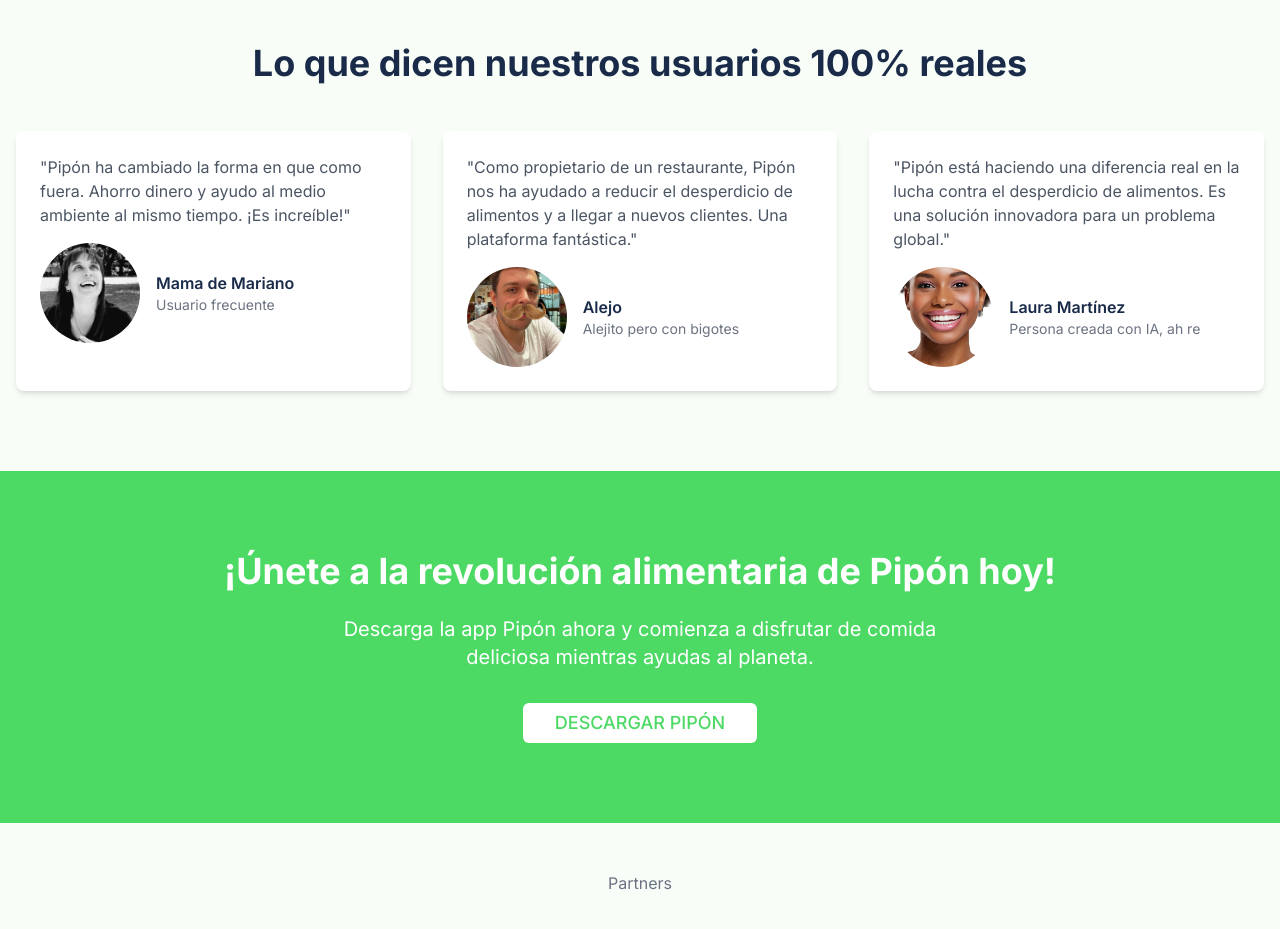
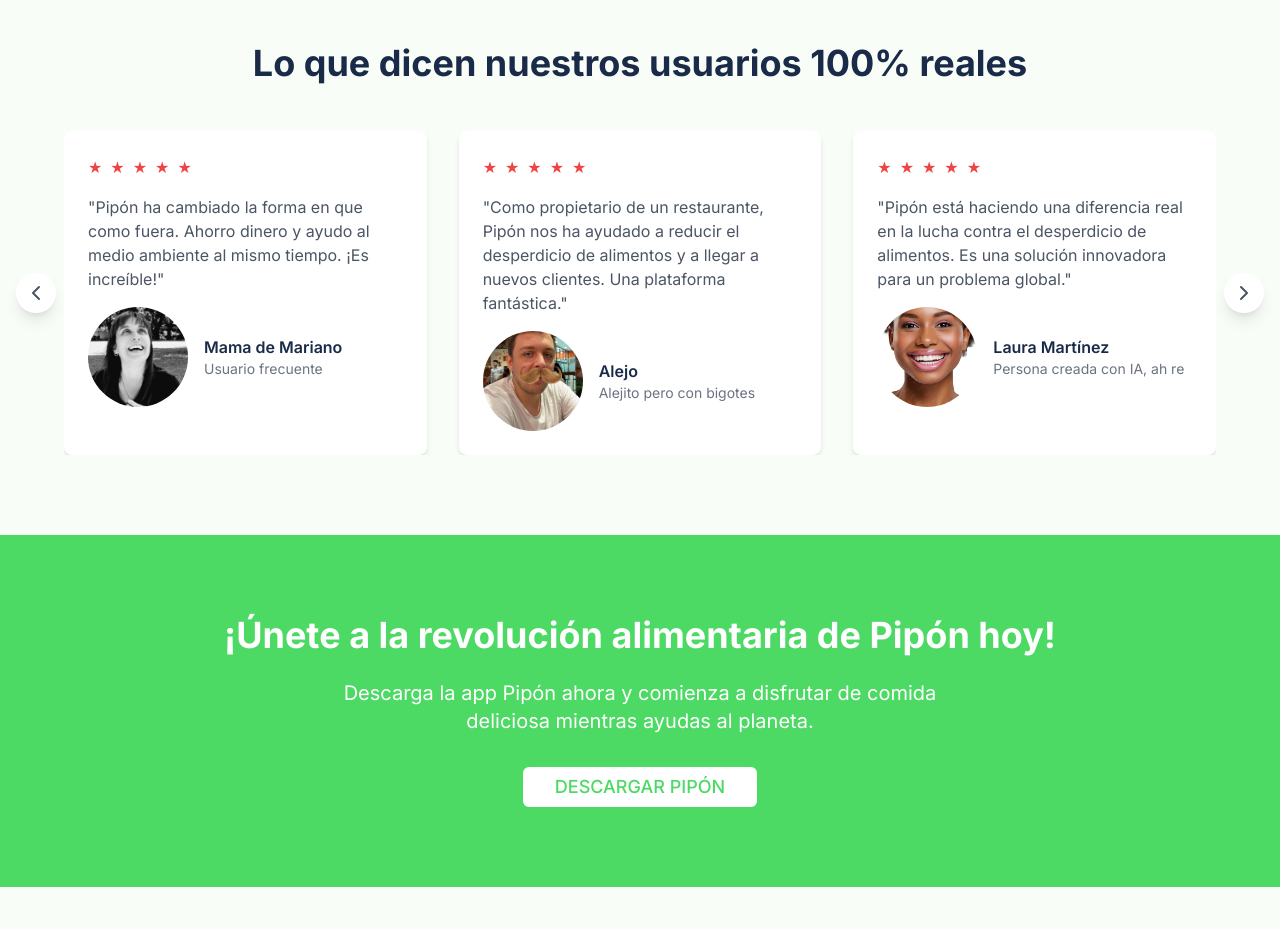
Before and after one commit to Marianov22/agaton, a Next.js app: page / in a window 1280 px wide. Shown: the part 1440-2369 px from the top of the page. Built offline with nearby package versions, Linux system fonts and the light colour scheme.

Commit message:
"header buttons y animacion testimonials"

```diff
--- a/components/faq.tsx
+++ b/components/faq.tsx
@@ -41,7 +41,7 @@ export default function FAQ() {
   const [activeId, setActiveId] = useState<string | null>(null)
 
   return (
-    <section className="py-20 bg-[#f8fdf8]">
+    <section id="faq" className="py-20 bg-[#f8fdf8]">
       <div className="container mx-auto px-4">
         <h2 className="text-4xl font-bold text-center mb-12">
           Frequently Asked Questions
--- a/components/features.tsx
+++ b/components/features.tsx
@@ -24,7 +24,7 @@ export default function Features() {
   ]
 
   return (
-    <section className="py-20 bg-white">
+    <section id="features" className="py-20 bg-white">
       <div className="container mx-auto px-4">
         <motion.h2
           initial={{ opacity: 0, y: 20 }}
--- a/components/header.tsx
+++ b/components/header.tsx
@@ -13,10 +13,24 @@ export default function Header() {
           </Link>
 
           <nav className="hidden md:flex items-center space-x-8">
-            <Link href="#" className="text-gray-600 hover:text-gray-900">
+            <Link
+              href="#"
+              onClick={(e) => {
+                e.preventDefault();
+                document.getElementById('features')?.scrollIntoView({ behavior: 'smooth' });
+              }}
+              className="text-gray-600 hover:text-gray-900"
+            >
               Para que sirve Pipón?
             </Link>
-            <Link href="#" className="text-gray-600 hover:text-gray-900">
+            <Link
+              href="#"
+              onClick={(e) => {
+                e.preventDefault();
+                document.getElementById('faq')?.scrollIntoView({ behavior: 'smooth' });
+              }}
+              className="text-gray-600 hover:text-gray-900"
+            >
               Preguntas frecuentes
             </Link>
             <Link
--- a/components/testimonials.tsx
+++ b/components/testimonials.tsx
@@ -1,28 +1,71 @@
 'use client'
 
+import { useState } from 'react'
 import Image from 'next/image'
+import { motion, AnimatePresence } from 'framer-motion'
+import { ChevronLeft, ChevronRight } from 'lucide-react'
 
 export default function Testimonials() {
+  const [currentPage, setCurrentPage] = useState(0)
+
   const testimonials = [
     {
       name: "Mama de Mariano",
       role: "Usuario frecuente",
       content: "Pipón ha cambiado la forma en que como fuera. Ahorro dinero y ayudo al medio ambiente al mismo tiempo. ¡Es increíble!",
-      avatar: "/gisel.png"
+      avatar: "/gisel.png",
+      rating: 5
     },
     {
       name: "Alejo",
       role: "Alejito pero con bigotes",
       content: "Como propietario de un restaurante, Pipón nos ha ayudado a reducir el desperdicio de alimentos y a llegar a nuevos clientes. Una plataforma fantástica.",
-      avatar: "/alejobigote.jpg"
+      avatar: "/alejobigote.jpg",
+      rating: 5
     },
     {
       name: "Laura Martínez",
       role: "Persona creada con IA, ah re",
       content: "Pipón está haciendo una diferencia real en la lucha contra el desperdicio de alimentos. Es una solución innovadora para un problema global.",
-      avatar: "/fotoIA.jpg"
+      avatar: "/fotoIA.jpg",
+      rating: 5
+    },
+    // Agrega más testimonios aquí...
+        // Segundo grupo (duplicados)
+        {
+          name: "Mama de Mariano",
+          role: "Usuario frecuente",
+          content: "Pipón ha cambiado la forma en que como fuera. Ahorro dinero y ayudo al medio ambiente al mismo tiempo. ¡Es increíble!",
+          avatar: "/gisel.png",
+          rating: 5
+        },
+        {
+          name: "Alejo",
+          role: "Alejito pero con bigotes",
+          content: "Como propietario de un restaurante, Pipón nos ha ayudado a reducir el desperdicio de alimentos y a llegar a nuevos clientes. Una plataforma fantástica.",
+          avatar: "/alejobigote.jpg",
+          rating: 5
+        },
+        {
+          name: "Laura Martínez",
+          role: "Persona creada con IA, ah re",
+          content: "Pipón está haciendo una diferencia real en la lucha contra el desperdicio de alimentos. Es una solución innovadora para un problema global.",
+          avatar: "/fotoIA.jpg",
+          rating: 5
         }
     ]
+
+
+  const testimonialsPerPage = 3
+  const totalPages = Math.ceil(testimonials.length / testimonialsPerPage)
+
+  const nextPage = () => {
+    setCurrentPage((prev) => (prev + 1) % totalPages)
+  }
+
+  const prevPage = () => {
+    setCurrentPage((prev) => (prev - 1 + totalPages) % totalPages)
+  }
 
   return (
     <section className="py-20 bg-[#f8fdf8]">
@@ -30,9 +73,39 @@ export default function Testimonials() {
         <h2 className="text-3xl md:text-4xl font-bold text-center text-[#1a2b49] mb-12">
           Lo que dicen nuestros usuarios 100% reales
         </h2>
-        <div className="grid md:grid-cols-3 gap-8">
-          {testimonials.map((testimonial, index) => (
+
+        <div className="relative max-w-6xl mx-auto">
+          {/* Botón Anterior */}
+          <button
+            onClick={prevPage}
+            className="absolute left-0 top-1/2 -translate-y-1/2 -translate-x-12 z-10 bg-white rounded-full p-2 shadow-lg hover:bg-gray-50"
+          >
+            <ChevronLeft className="w-6 h-6 text-gray-600" />
+          </button>
+
+          {/* Carrusel */}
+          <div className="overflow-hidden">
+            <AnimatePresence mode='wait'>
+              <motion.div
+                key={currentPage}
+                initial={{ x: 1000, opacity: 0 }}
+                animate={{ x: 0, opacity: 1 }}
+                exit={{ x: -1000, opacity: 0 }}
+                transition={{ duration: 0.5 }}
+                className="grid grid-cols-3 gap-8"
+              >
+                {testimonials
+                  .slice(
+                    currentPage * testimonialsPerPage,
+                    (currentPage + 1) * testimonialsPerPage
+                  )
+                  .map((testimonial, index) => (
                     <div key={index} className="bg-white p-6 rounded-lg shadow-md">
+                      <div className="flex items-center space-x-2 mb-4">
+                        {[...Array(testimonial.rating)].map((_, i) => (
+                          <span key={i} className="text-red-500">★</span>
+                        ))}
+                      </div>
                       <p className="text-gray-600 mb-4">"{testimonial.content}"</p>
                       <div className="flex items-center space-x-4">
                         <Image
@@ -42,13 +115,24 @@ export default function Testimonials() {
                           height={120}
                           className="rounded-full object-cover w-[100px] h-[100px]"
                         />
-                <div className="ml-2">
+                        <div>
                           <p className="font-semibold text-[#1a2b49]">{testimonial.name}</p>
                           <p className="text-sm text-gray-500">{testimonial.role}</p>
                         </div>
                       </div>
                     </div>
                   ))}
+              </motion.div>
+            </AnimatePresence>
+          </div>
+
+          {/* Botón Siguiente */}
+          <button
+            onClick={nextPage}
+            className="absolute right-0 top-1/2 -translate-y-1/2 translate-x-12 z-10 bg-white rounded-full p-2 shadow-lg hover:bg-gray-50"
+          >
+            <ChevronRight className="w-6 h-6 text-gray-600" />
+          </button>
         </div>
       </div>
     </section>
```
Lines whose indentation alone changed are shown as unchanged.
